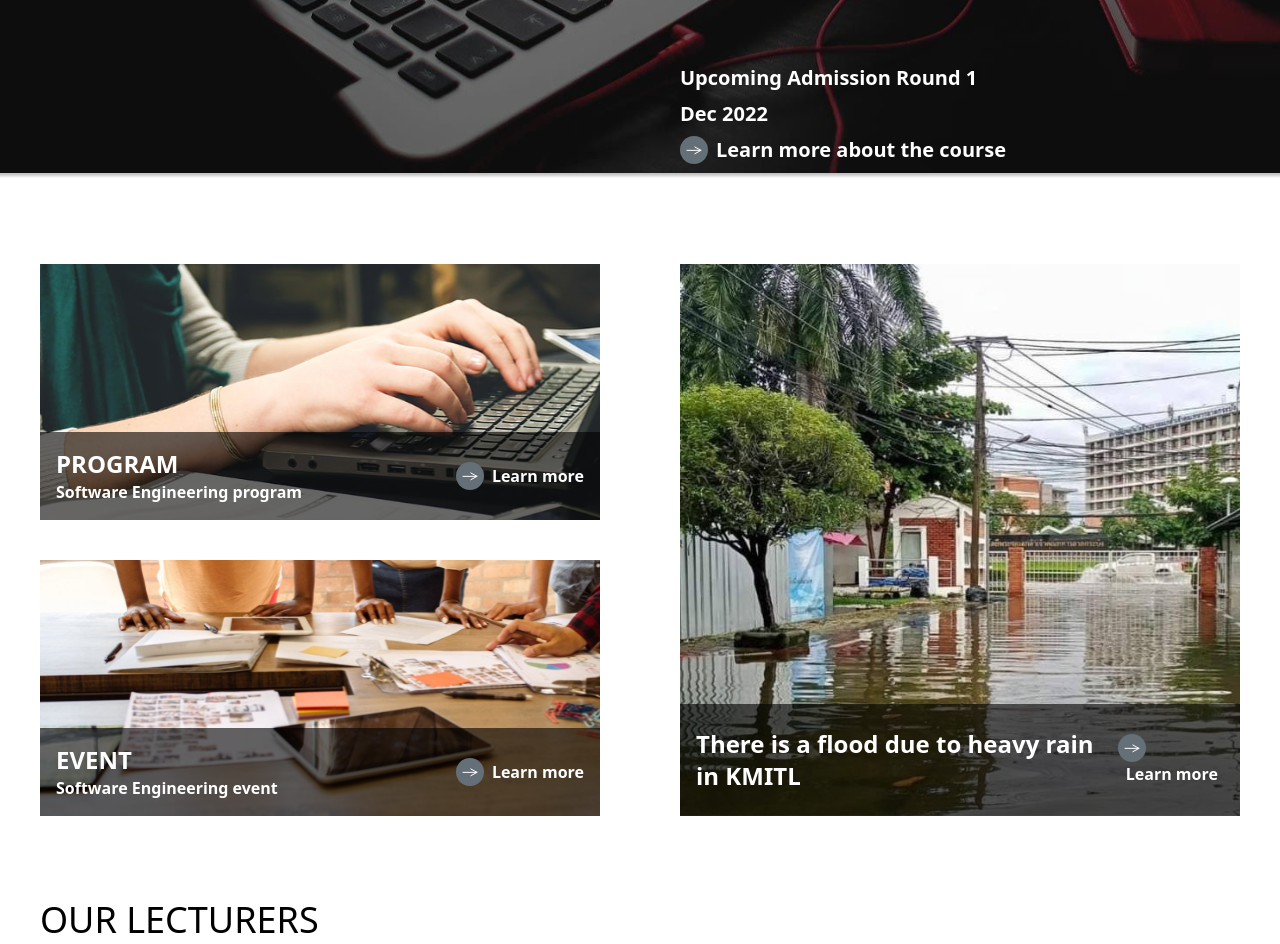
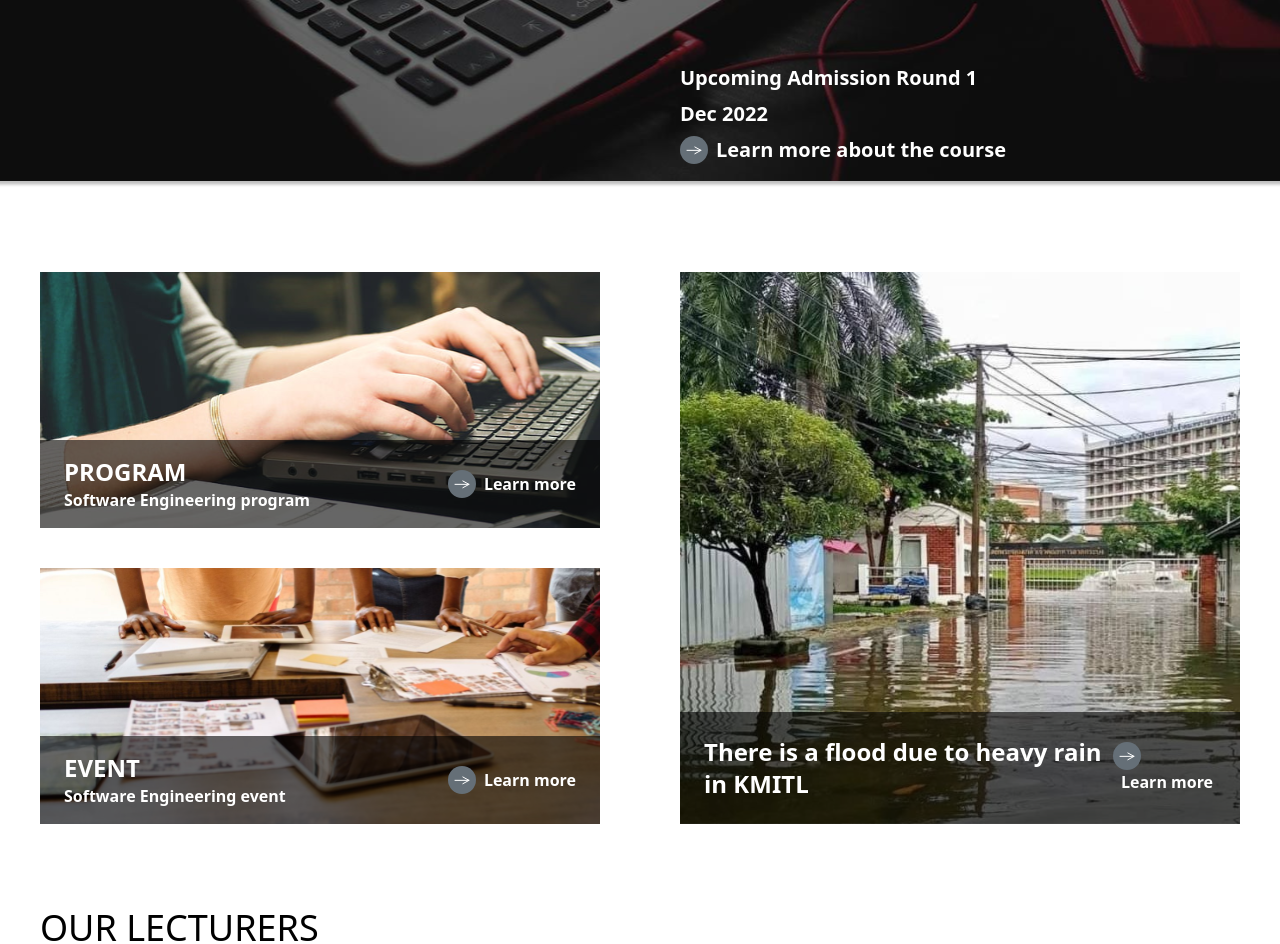
Before and after one commit to nontharatbang/se-website, a Next.js app: page / in a window 1280 px wide. Shown: the part 640-1584 px from the top of the page. Built offline with nearby package versions, Linux system fonts and the light colour scheme.

Commit message:
add margin/padding to make web more clean

```diff
--- a/pages/index.js
+++ b/pages/index.js
@@ -20,7 +20,7 @@ export default function Home() {
           <div className="max-w-[50%] w-full flex flex-col justify-start pl-10">
             <p className="pt-2">Upcoming Admission Round 1</p>
             <p className="pt-2">Dec 2022</p>
-            <div className="flex flex-wrap pt-2 pb-4">
+            <div className="flex flex-wrap mb-2 pt-2 pb-4">
               <Image src={learnmore_arrow} alt="learnmore arrow" />
               <span className="self-center pl-2 whitespace-nowrap">
                 Learn more about the course
@@ -34,7 +34,7 @@ export default function Home() {
           <div className="max-w-[50%] w-full flex flex-col justify-end pr-10">
             <div className="bg-[url('../public/program_link.svg')] bg-cover h-64 w-full my-5 p-0 flex flex-col justify-end text-white font-bold">
               <div className="bg-[rgb(0,0,0,0.6)] flex flex-col justify-center">
-                <div className="px-4 py-4 flex justify-between">
+                <div className="px-6 py-4 flex justify-between">
                   <div>
                     <h3 className="text-2xl">PROGRAM</h3>
                     <p className="text-base">Software Engineering program</p>
@@ -50,7 +50,7 @@ export default function Home() {
             </div>
             <div className="bg-[url('../public/event_link.svg')] bg-cover h-64 w-full my-5 p-0 flex flex-col justify-end text-white font-bold">
               <div className="bg-[rgb(0,0,0,0.6)] flex flex-col justify-center">
-                <div className="px-4 py-4 flex justify-between">
+                <div className="px-6 py-4 flex justify-between">
                   <div>
                     <h3 className="text-2xl">EVENT</h3>
                     <p className="text-base">Software Engineering event</p>
@@ -68,7 +68,7 @@ export default function Home() {
           <div className="max-w-[50%] w-full flex flex-col justify-start pl-10">
             <div className="bg-[url('../public/news_link.svg')] bg-cover h-[34.5rem] w-full my-5 p-0 flex flex-col justify-end text-white font-bold">
               <div className="bg-[rgb(0,0,0,0.6)] flex flex-col justify-center">
-                <div className="px-4 py-[1.375rem] flex justify-between">
+                <div className="px-6 py-[1.375rem] flex justify-between">
                   <div className="flex flex-col justify-center">
                     <p className="text-2xl">
                       There is a flood due to heavy rain in KMITL
```
